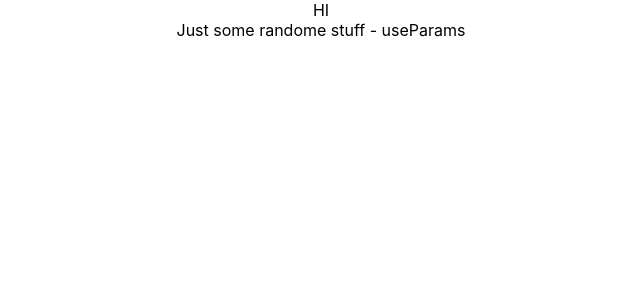
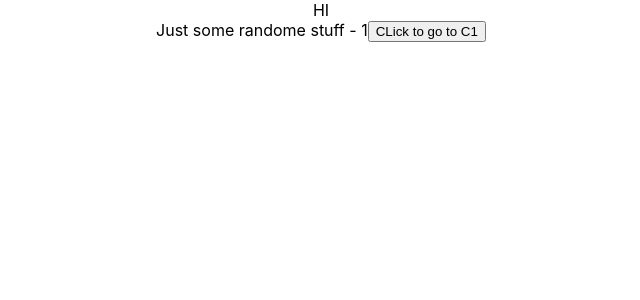
Before and after one commit to ShibanshL/my_app, a React (Create React App) app: page /D1/1 in a window 1280 px wide. Shown: the top 300 px of the page, without its empty margins (319-959 px from the left). Built offline with nearby package versions, Linux system fonts and the light colour scheme; the HTML template or start-up script is replaced by a standard one.

Commit message:
something

```diff
--- a/src/Component#3/D1.js
+++ b/src/Component#3/D1.js
@@ -1,11 +1,16 @@
 // import React, { Component } from 'react';
-import { useParams } from 'react-router-dom';
+import { useParams, useNavigate } from 'react-router-dom';
 
 import React from 'react';
 
 export default function D1() {
-    const { name } = useParams
+    const { name } = useParams()
+    const nav = useNavigate()
   return <div>
       Just some randome stuff - {name}
+
+      <button onClick={()=>{
+        nav('/C1')
+      }}>CLick to go to C1</button>
   </div>;
 }
```
